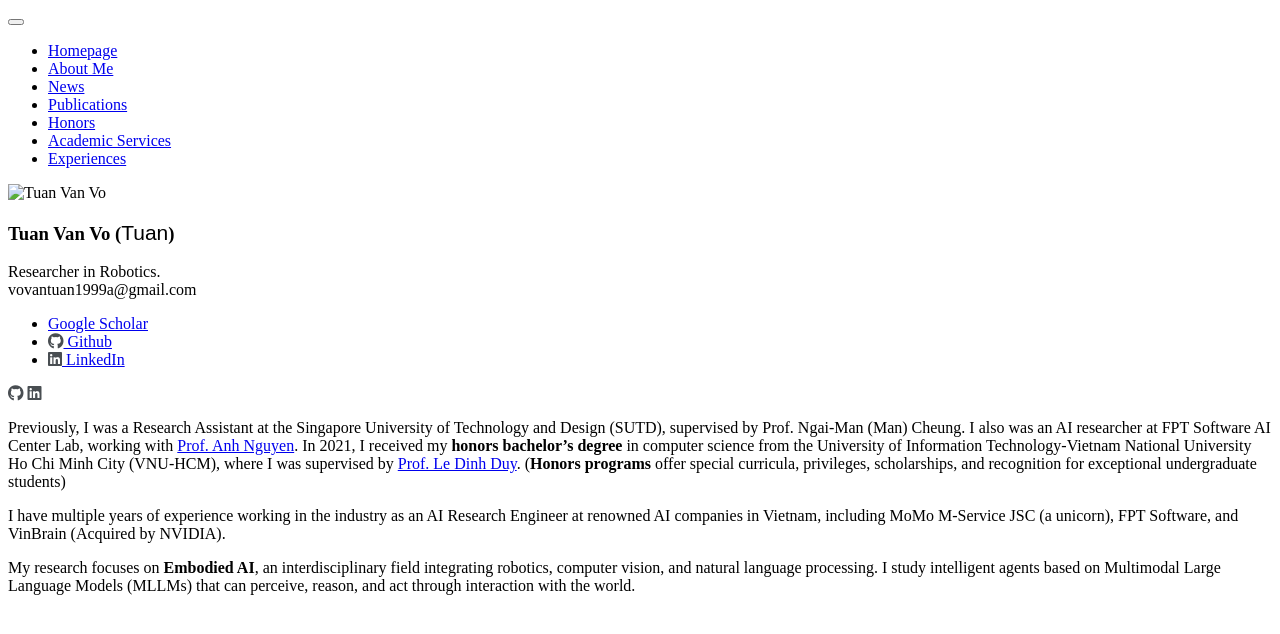
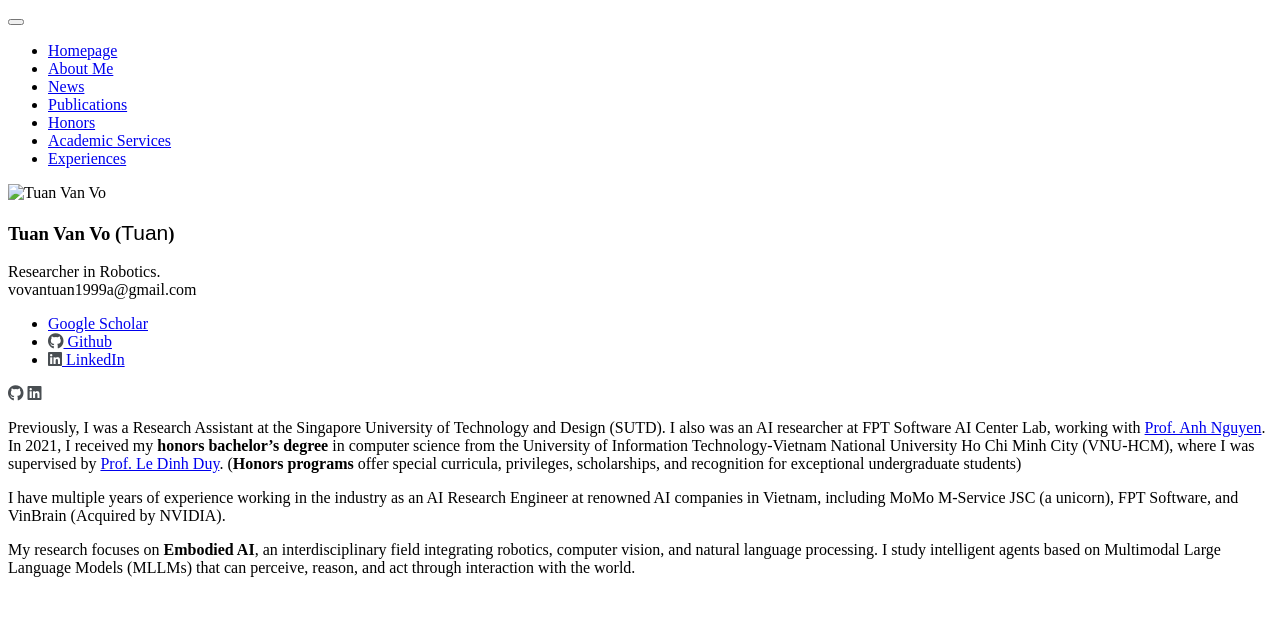
Before and after one commit to vovantuan1999a/tuanvovan, a Jekyll site: the page built from _pages/includes/intro.md, in a window 1280 px wide. Shown: the top 634 px of the page. Built offline with Jekyll 4.4.1, drawn with Linux system fonts in a browser that asks for light colours; nearby versions of some CDN libraries; some web fonts are replaced; our own code applies the rules of GitHub Pages for plain Markdown files; a style sheet for code colours, icons or effects is not loaded.

Commit message:
Update intro.md

```diff
--- a/_pages/includes/intro.md
+++ b/_pages/includes/intro.md
@@ -1,4 +1,4 @@
-Previously, I was a Research Assistant at the Singapore University of Technology and Design (SUTD), supervised by Prof. Ngai-Man (Man) Cheung. I also was an AI researcher at FPT Software AI Center Lab, working with [Prof. Anh Nguyen](https://www.csc.liv.ac.uk/~anguyen/). In 2021, I received my **honors bachelor's degree** in computer science from the University of Information Technology-Vietnam National University Ho Chi Minh City (VNU-HCM), where I was supervised by [Prof. Le Dinh Duy](https://scholar.google.co.uk/citations?user=6lbtgt4AAAAJ&hl=en). (**Honors programs** offer special curricula, privileges, scholarships, and recognition for exceptional undergraduate students)
+Previously, I was a Research Assistant at the Singapore University of Technology and Design (SUTD). I also was an AI researcher at FPT Software AI Center Lab, working with [Prof. Anh Nguyen](https://www.csc.liv.ac.uk/~anguyen/). In 2021, I received my **honors bachelor's degree** in computer science from the University of Information Technology-Vietnam National University Ho Chi Minh City (VNU-HCM), where I was supervised by [Prof. Le Dinh Duy](https://scholar.google.co.uk/citations?user=6lbtgt4AAAAJ&hl=en). (**Honors programs** offer special curricula, privileges, scholarships, and recognition for exceptional undergraduate students)
 
 I have multiple years of experience working in the industry as an AI Research Engineer at renowned AI companies in Vietnam, including MoMo M-Service JSC (a unicorn), FPT Software, and VinBrain (Acquired by NVIDIA).
 
```
